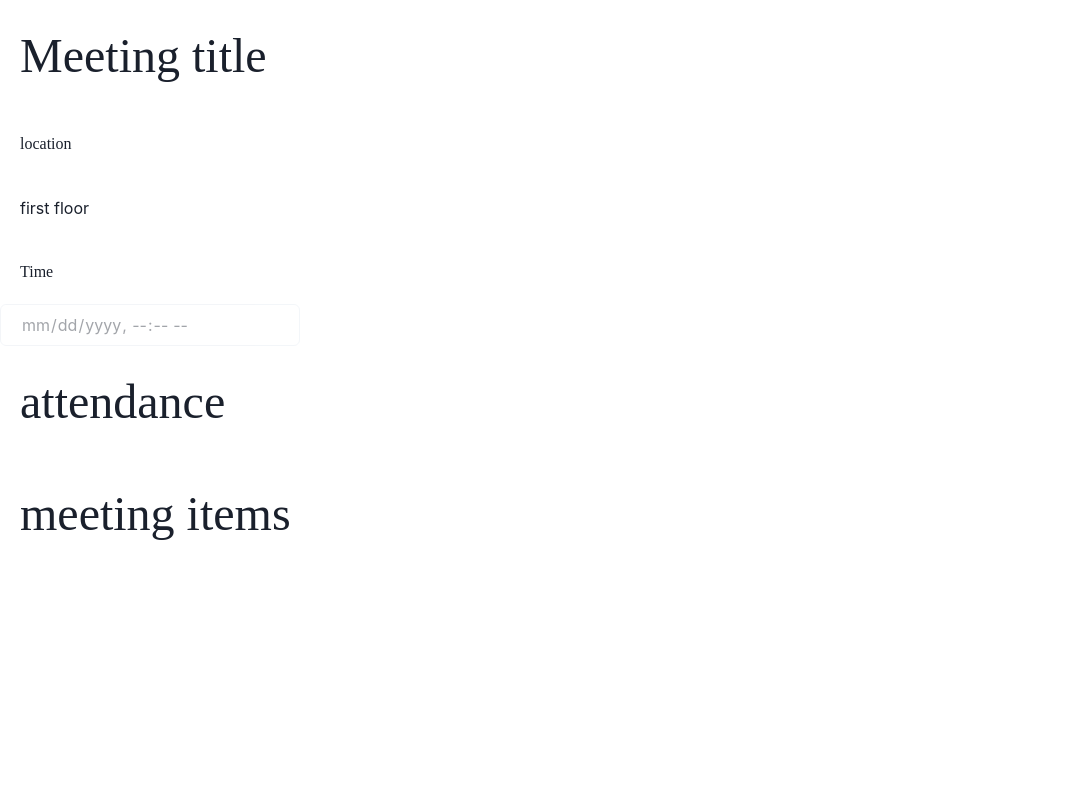
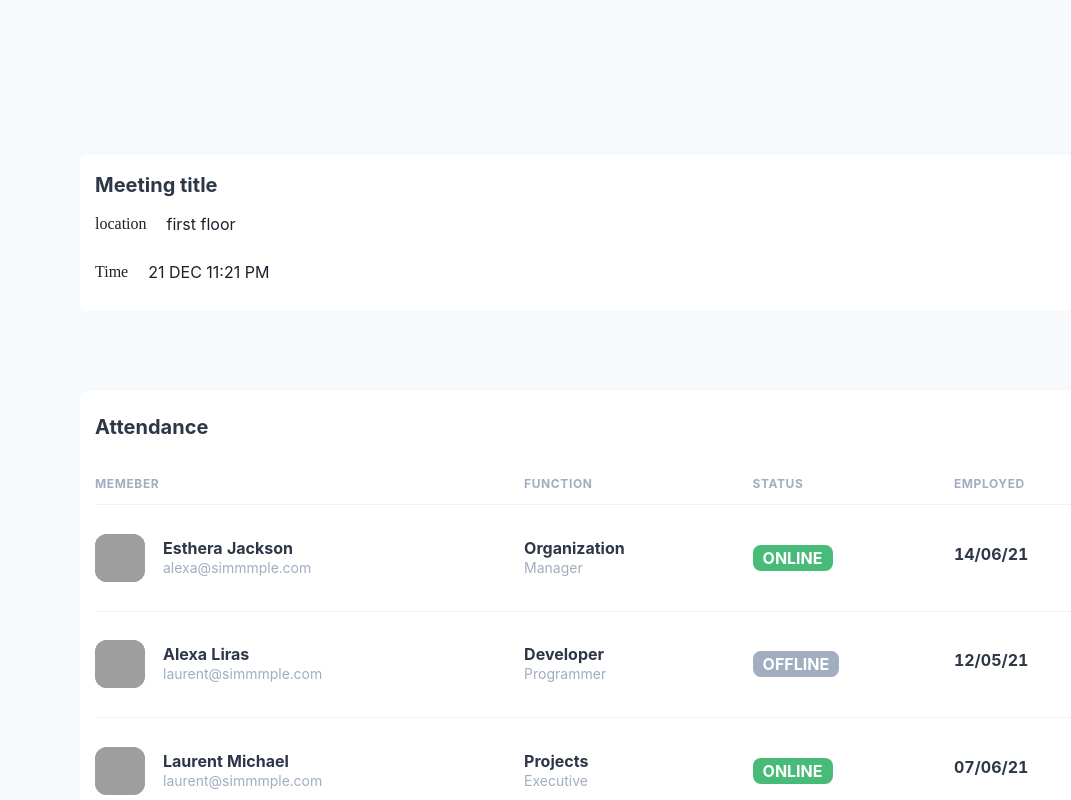
Before and after one commit to Thaka-Co/meeting_system, a Next.js app: page /meetingDetails in a window 1280 px wide. Shown: the top 800 px of the page, without its empty margins (0-1071 px from the left). Built offline with nearby package versions, Linux system fonts and the light colour scheme; grey boxes are pictures that could not be loaded.

Commit message:
update design for add meeting and meeting details components

```diff
--- a/Faker/general.js
+++ b/Faker/general.js
@@ -20,45 +20,50 @@ import {
   FaShoppingCart,
 } from "react-icons/fa";
 import { SiDropbox } from "react-icons/si";
-
+import { VscTriangleUp, VscTriangleDown } from "react-icons/vsc";
 export const dashboardTableData = [
   {
-    logo: 'AdobexdLogo',
+    logo: "AdobexdLogo",
     name: "Purity UI Version",
     members: [avatar1, avatar2, avatar3, avatar4, avatar5],
     budget: "60 min",
-    progression: '21 DEC 11:21 PM',
+    progression: "21 DEC 11:21 PM",
   },
   {
-    logo: 'AtlassianLogo',
+    logo: "AtlassianLogo",
     name: "Add Progress Track",
     members: [avatar3, avatar2],
     budget: "120 min",
-    progression: '21 DEC 11:21 PM',  },
+    progression: "21 DEC 11:21 PM",
+  },
   {
-    logo: 'SlackLogo',
+    logo: "SlackLogo",
     name: "Fix Platform Errors",
     members: [avatar10, avatar4],
     budget: "Not set",
-    progression: '21 DEC 11:21 PM',  },
+    progression: "21 DEC 11:21 PM",
+  },
   {
-    logo: 'SpotifyLogo',
+    logo: "SpotifyLogo",
     name: "Launch our Mobile App",
     members: [avatar2, avatar3, avatar7, avatar8],
     budget: "30 min",
-    progression: '21 DEC 11:21 PM',  },
+    progression: "21 DEC 11:21 PM",
+  },
   {
-    logo: 'JiraLogo',
+    logo: "JiraLogo",
     name: "Add the New Pricing Page",
     members: [avatar10, avatar3, avatar7, avatar2, avatar8],
     budget: "50 min",
-    progression: '21 DEC 11:21 PM',  },
+    progression: "21 DEC 11:21 PM",
+  },
   {
-    logo: 'InvisionLogo',
+    logo: "InvisionLogo",
     name: "Redesign New Online Shop",
     members: [avatar9, avatar3, avatar2],
     budget: "60 min",
-    progression: '21 DEC 11:21 PM',  },
+    progression: "21 DEC 11:21 PM",
+  },
 ];
 
 export const timelineData = [
@@ -93,49 +98,49 @@ export const timelineData = [
     color: "purple",
   },
   {
-    logo: 'AdobexdLogo',
+    logo: "AdobexdLogo",
     title: "New order #9851258",
     date: "18 DEC 4:41 PM",
   },
 ];
 export const rtlDashboardTableData = [
   {
-    logo: 'AdobexdLogo',
+    logo: "AdobexdLogo",
     name: "نسخة Purity UI",
     members: [avatar1, avatar2, avatar3, avatar4, avatar5],
     budget: "$14,000",
     progression: 60,
   },
   {
-    logo: 'AtlassianLogo',
+    logo: "AtlassianLogo",
     name: "إضافة مسار التقدم",
     members: [avatar3, avatar2],
     budget: "$3,000",
     progression: 10,
   },
   {
-    logo: 'SlackLogo',
+    logo: "SlackLogo",
     name: "إصلاح أخطاء النظام الأساسي",
     members: [avatar10, avatar4],
     budget: "غير مضبوط",
     progression: 100,
   },
   {
-    logo: 'SpotifyLogo',
+    logo: "SpotifyLogo",
     name: "إطلاق تطبيق الهاتف المحمول الخاص بنا",
     members: [avatar2, avatar3, avatar7, avatar8],
     budget: "$32,000",
     progression: 100,
   },
   {
-    logo: 'JiraLogo',
+    logo: "JiraLogo",
     name: "أضف صفحة التسعير الجديدة",
     members: [avatar10, avatar3, avatar7, avatar2, avatar8],
     budget: "$400",
     progression: 25,
   },
   {
-    logo: 'InvisionLogo',
+    logo: "InvisionLogo",
     name: "إعادة تصميم متجر جديد على الإنترنت",
     members: [avatar9, avatar3, avatar2],
     budget: "$7,600",
@@ -175,7 +180,7 @@ export const rtlTimelineData = [
     color: "purple",
   },
   {
-    logo: 'AdobexdLogo',
+    logo: "AdobexdLogo",
     title: "طلب جديد #9851258",
     date: "18 DEC 4:41 PM",
   },
@@ -240,35 +245,35 @@ export const tablesTableData = [
 
 export const tablesProjectData = [
   {
-    logo: 'AdobexdLogo',
+    logo: "AdobexdLogo",
     name: "Purity UI Version",
     budget: "60 min",
     status: "Working",
     progression: 60,
   },
   {
-    logo: 'AtlassianLogo',
+    logo: "AtlassianLogo",
     name: "Add Progress Track",
     budget: "$3,000",
     status: "Canceled",
     progression: 10,
   },
   {
-    logo: 'SlackLogo',
+    logo: "SlackLogo",
     name: "Fix Platform Errors",
     budget: "Not set",
     status: "Done",
     progression: 100,
   },
   {
-    logo: 'SpotifyLogo',
+    logo: "SpotifyLogo",
     name: "Launch our Mobile App",
     budget: "$32,000",
     status: "Done",
     progression: 100,
   },
   {
-    logo: 'JiraLogo',
+    logo: "JiraLogo",
     name: "Add the New Pricing Page",
     budget: "$400",
     status: "Working",
@@ -278,37 +283,52 @@ export const tablesProjectData = [
 
 export const invoicesData = [
   {
-    date: "March, 01, 2020",
+    date: "Add Progress Track",
     code: "#MS-415646",
-    price: "$180",
+    downArrow: VscTriangleDown,
+    upArrow: VscTriangleUp,
+    up: 10,
+    down: 9,
     logo: FaFilePdf,
     format: "PDF",
   },
   {
-    date: "February, 10, 2020",
+    date: "Add the New Pricing Page",
     code: "#RV-126749",
-    price: "$250",
+    downArrow: VscTriangleDown,
+    upArrow: VscTriangleUp,
+    up: 10,
+    down: 9,
     logo: FaFilePdf,
     format: "PDF",
   },
   {
-    date: "April, 05, 2020",
+    date: "Fix Platform Errors",
     code: "#FB-212562",
-    price: "$560",
+    downArrow: VscTriangleDown,
+    upArrow: VscTriangleUp,
+    up: 10,
+    down: 9,
     logo: FaFilePdf,
     format: "PDF",
   },
   {
-    date: "June, 25, 2019",
+    date: "Add Progress Track",
     code: "#QW-103578",
-    price: "$120",
+    downArrow: VscTriangleDown,
+    upArrow: VscTriangleUp,
+    up: 10,
+    down: 9,
     logo: FaFilePdf,
     format: "PDF",
   },
   {
-    date: "March, 01, 2019",
+    date: "Add the New Pricing Page",
     code: "#AR-803481",
-    price: "$300",
+    downArrow: VscTriangleDown,
+    upArrow: VscTriangleUp,
+    up: 10,
+    down: 9,
     logo: FaFilePdf,
     format: "PDF",
   },
--- /dev/null
+++ b/components/Card/Card.js
@@ -0,0 +1,13 @@
+import { Box, useStyleConfig } from "@chakra-ui/react";
+function Card(props) {
+  const { variant, children, ...rest } = props;
+  const styles = useStyleConfig("Card", { variant });
+  // Pass the computed styles into the `__css` prop
+  return (
+    <Box __css={styles} {...rest}>
+      {children}
+    </Box>
+  );
+}
+
+export default Card;
--- /dev/null
+++ b/components/Card/CardBody.js
@@ -0,0 +1,13 @@
+import { Box, useStyleConfig } from "@chakra-ui/react";
+function CardBody(props) {
+  const { variant, children, ...rest } = props;
+  const styles = useStyleConfig("CardBody", { variant });
+  // Pass the computed styles into the `__css` prop
+  return (
+    <Box __css={styles} {...rest}>
+      {children}
+    </Box>
+  );
+}
+
+export default CardBody;
--- /dev/null
+++ b/components/Card/CardHeader.js
@@ -0,0 +1,13 @@
+import { Box, useStyleConfig } from "@chakra-ui/react";
+function CardHeader(props) {
+  const { variant, children, ...rest } = props;
+  const styles = useStyleConfig("CardHeader", { variant });
+  // Pass the computed styles into the `__css` prop
+  return (
+    <Box __css={styles} {...rest}>
+      {children}
+    </Box>
+  );
+}
+
+export default CardHeader;
--- a/components/MeetingDetails.js
+++ b/components/MeetingDetails.js
@@ -1,17 +1,128 @@
-import React from 'react';
-import {Input, Text} from '@chakra-ui/react'
+import React from "react";
+import { Box, HStack, Input, VStack } from "@chakra-ui/react";
+import Card from "../components/Card/Card.js";
+import CardHeader from "../components/Card/CardHeader.js";
+import CardBody from "../components/Card/CardBody.js";
+import {
+  Flex,
+  Table,
+  Tbody,
+  Text,
+  Th,
+  Thead,
+  Tr,
+  useColorModeValue,
+} from "@chakra-ui/react";
+// import TablesProjectRow from "components/Tables/TablesProjectRow";
+import TablesTableRow from "../components/Tables/TablesTableRow";
+import { tablesTableData } from "../Faker/general";
+import { invoicesData } from "../Faker/general";
+import InvoicesRow from "../components/Tables/InvoicesRow";
 function MeetingDetails(props) {
-    return (
-        <div>
-            <Text fontFamily={"cursive"} fontSize={"3rem"} p={5}>Meeting title</Text>
-            <Text fontFamily={"cursive"} fontSize={"1rem"} p={5}>location</Text>
-            <Text p={5}>first floor</Text>
-            <Text fontFamily={"cursive"} fontSize={"1rem"} p={5}>Time</Text>
-            <Input p={5} width={300} type={'datetime-local'} disabled></Input>
-            <Text fontFamily={"cursive"} fontSize={"3rem"} p={5}>attendance</Text>
-            <Text fontFamily={"cursive"} fontSize={"3rem"} p={5}>meeting items</Text>
-        </div>
-    );
+  const textColor = useColorModeValue("gray.700", "white");
+  return (
+    <Box bg={useColorModeValue("gray.50", "inherit")} p={10}>
+      <Flex direction="column" pt={{ base: "120px", md: "75px" }}>
+        <Box bgColor={"white"} p={15} m={10} borderRadius={7}>
+          <Text fontSize="xl" color={textColor} fontWeight="bold">
+            Meeting title
+          </Text>
+          <HStack>
+            <Text fontFamily={"cursive"} fontSize={"1rem"}>
+              location
+            </Text>
+            <Text p={3}>first floor</Text>
+          </HStack>
+          <HStack>
+            <Text fontFamily={"cursive"} fontSize={"1rem"}>
+              Time
+            </Text>
+            <Text p={3}>21 DEC 11:21 PM</Text>
+          </HStack>
+        </Box>
+        {/* <Input p={5} width={300} type={"datetime-local"} disabled></Input> */}
+        <Box bgColor={"white"} p={15} m={10} borderRadius={7}>
+          <Card overflowX={{ sm: "scroll", xl: "hidden" }}>
+            <CardHeader p="6px 0px 22px 0px">
+              <Text fontSize="xl" color={textColor} fontWeight="bold">
+                Attendance
+              </Text>
+            </CardHeader>
+            <CardBody>
+              <Table variant="simple" color={textColor}>
+                <Thead>
+                  <Tr my=".8rem" pl="0px" color="gray.400">
+                    <Th pl="0px" color="gray.400">
+                      Memeber
+                    </Th>
+                    <Th color="gray.400">Function</Th>
+                    <Th color="gray.400">Status</Th>
+                    <Th color="gray.400">Employed</Th>
+                    <Th></Th>
+                  </Tr>
+                </Thead>
+                <Tbody>
+                  {tablesTableData.map((row) => {
+                    return (
+                      <TablesTableRow
+                        name={row.name}
+                        logo={row.logo}
+                        email={row.email}
+                        subdomain={row.subdomain}
+                        domain={row.domain}
+                        status={row.status}
+                        date={row.date}
+                      />
+                    );
+                  })}
+                </Tbody>
+              </Table>
+            </CardBody>
+          </Card>
+        </Box>
+        <Box bgColor={"white"} p={15} m={10} borderRadius={7}>
+          <Card>
+            <CardHeader p="0px 0px 0px 0px">
+              <Flex justify="space-between" align="center" mb="1rem" w="90%">
+                <Text fontSize="lg" color={textColor} fontWeight="bold">
+                  Meeting items
+                </Text>
+                {/* <Button
+                colorScheme="teal"
+                borderColor="teal.300"
+                color="teal.300"
+                variant="outline"
+                fontSize="xs"
+                p="8px 32px"
+              >
+                VIEW ALL
+              </Button> */}
+              </Flex>
+            </CardHeader>
+            <CardBody>
+              <Flex direction="column" w="90%">
+                {invoicesData.map((row) => {
+                  return (
+                    <InvoicesRow
+                      date={row.date}
+                      code={row.downArrow}
+                      downArrow={row.downArrow}
+                      upArrow={row.upArrow}
+                      up={row.up}
+                      down={row.down}
+                      price={row.price}
+                      logo={row.logo}
+                      format={row.format}
+                    />
+                  );
+                })}
+              </Flex>
+            </CardBody>
+          </Card>
+        </Box>
+      </Flex>
+    </Box>
+  );
 }
 
 export default MeetingDetails;
--- a/components/Tables/TablesTableRow.js
+++ b/components/Tables/TablesTableRow.js
@@ -63,7 +63,7 @@ function TablesTableRow(props) {
           {date}
         </Text>
       </Td>
-      <Td>
+      {/* <Td>
         <Button p="0px" bg="transparent" variant="no-hover">
           <Text
             fontSize="md"
@@ -74,7 +74,7 @@ function TablesTableRow(props) {
             Edit
           </Text>
         </Button>
-      </Td>
+      </Td> */}
     </Tr>
   );
 }
```
Also changed, not shown: components/AddMeeting.js (+90 -8 lines), components/Tables/DashboardTableRow.js (+3 -9 lines), components/Tables/InvoicesRow.js (+12 -4 lines), components/Tables/TodayMeetings.js (+58 -59 lines).
